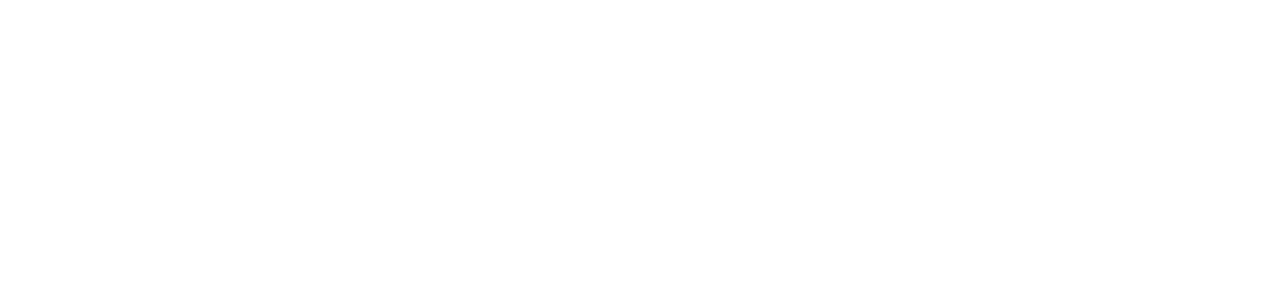
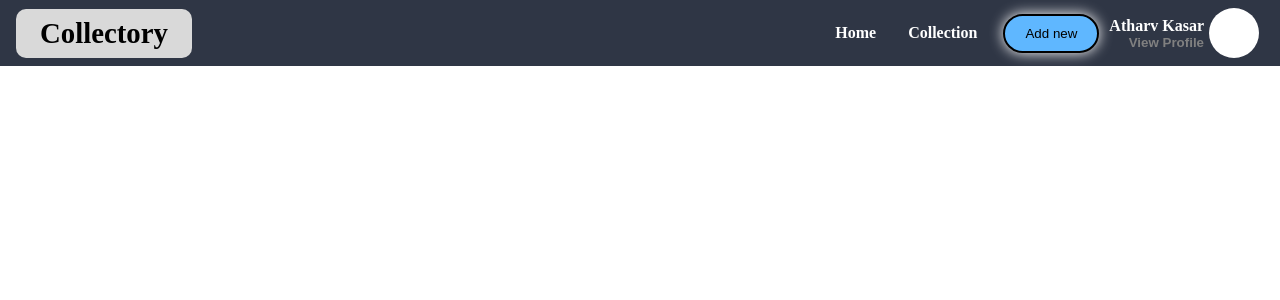
Before and after one commit to AtharvKasar04/Collector-Organizer, a React (Vite) app in the folder client/: page /collection in a window 1280 px wide. Before the commit this address had no page. Shown: the top 300 px of the page. Built offline with nearby package versions, Linux system fonts and the light colour scheme.

Commit message:
collection page component

```diff
--- a/client/src/App.jsx
+++ b/client/src/App.jsx
@@ -2,6 +2,7 @@ import { BrowserRouter, Routes, Route } from 'react-router-dom'
 import Home from './components/Home'
 import SignUp from './components/SignUp'
 import RecentCollections from './components/RecentCollections'
+import Collection from './components/Collection'
 
 function App() {
 
@@ -12,6 +13,7 @@ function App() {
           <Route path='/' element={<Home />} />
           <Route path='/sign-up' element={<SignUp />} />
           <Route path='/recent-collections' element={<RecentCollections />} />
+          <Route path='/collection' element={<Collection />} />
         </Routes>
       </BrowserRouter>
     </>
--- a/client/src/assets/styles/Navbar.css
+++ b/client/src/assets/styles/Navbar.css
@@ -10,6 +10,7 @@
     display: flex;
     justify-content: space-between;
     align-items: center;
+    background-color: #2F3645;
 }
 
 .navbarLeft{
--- /dev/null
+++ b/client/src/components/Collection.jsx
@@ -0,0 +1,13 @@
+import React from 'react'
+import Navbar from './Navbar'
+import "../assets/styles/Collection.css"
+
+function Collection() {
+    return (
+        <div>
+            <Navbar />
+        </div>
+    )
+}
+
+export default Collection
--- a/client/src/components/Navbar.jsx
+++ b/client/src/components/Navbar.jsx
@@ -18,9 +18,7 @@ function Navbar() {
 
                 <div className="navLinks">
                     <Link to='/recent-collections' className='nav-link'>Home</Link>
-                    <Link to='/recent-collections' className='nav-link'>Collection</Link>
-                    <Link to='/recent-collections' className='nav-link'>Marketplace</Link>
-                    <Link to='/recent-collections' className='nav-link'>Contribute</Link>
+                    <Link to='/collection' className='nav-link'>Collection</Link>
                 </div>
 
                 <button className='addNewButton'>Add new</button>
```
Also changed, not shown: client/src/assets/styles/Collection.css (added).
